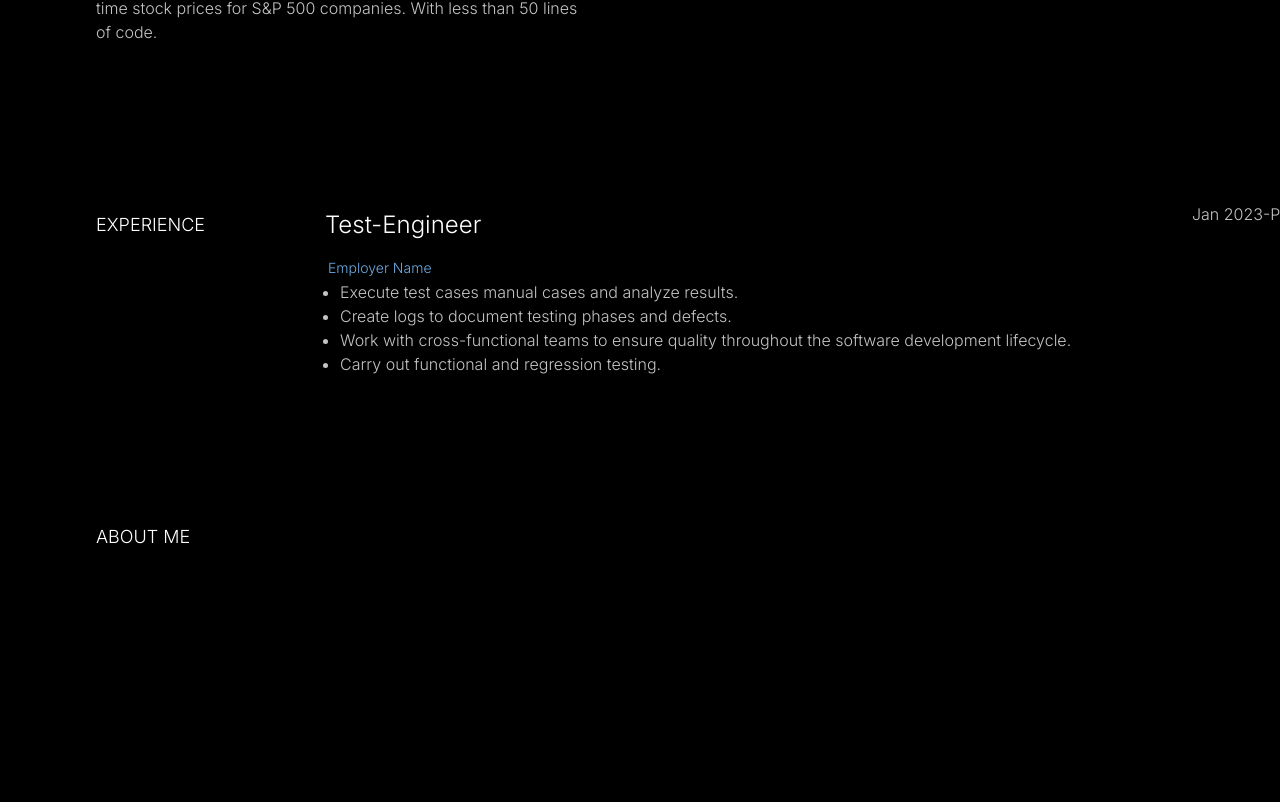
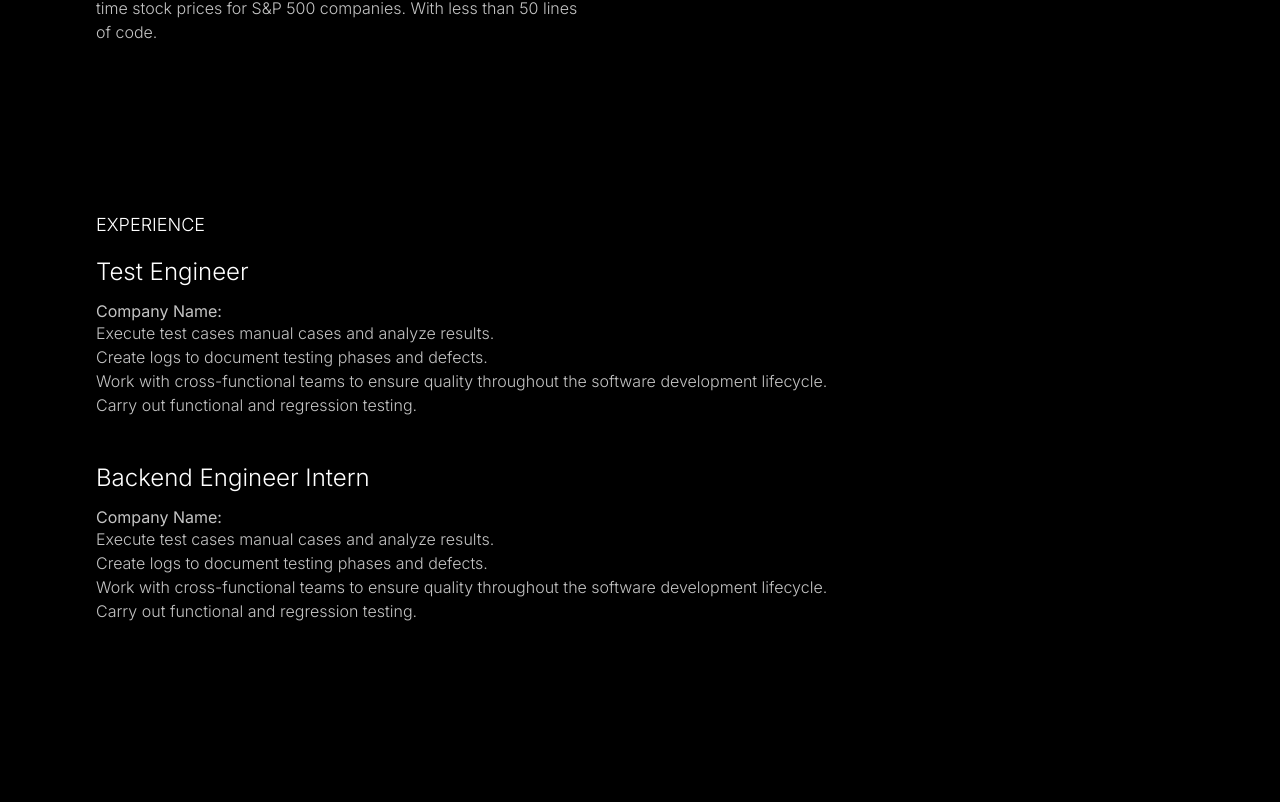
Before and after one commit to rolando1515/website, a Next.js app: page / in a window 1280 px wide. Shown: the part 1358-2160 px from the top of the page. Built offline with nearby package versions, Linux system fonts and the light colour scheme.

Commit message:
added scroll movement, experience

```diff
--- a/src/styles/GlobalStyle.tsx
+++ b/src/styles/GlobalStyle.tsx
@@ -11,6 +11,7 @@ const GlobalStyle = createGlobalStyle`
     scroll-behavior: smooth;
     font-family: 'altone';
     font-display: block;
+    scroll-behavior: smooth;
 
     // remove blue highlight that renders over interactable elements when they
     // are tapped
--- a/src/ui/components/ExperienceCard/experienceCard.tsx
+++ b/src/ui/components/ExperienceCard/experienceCard.tsx
@@ -0,0 +1,19 @@
+import { Style } from './styles';
+
+export function ExperienceCard({ exp }: any) {
+  const { title, employer_name, responsibilities, duration } = exp;
+  return (
+    <Style.Container>
+      <hgroup>
+        <h3>{title}</h3>
+        <p>{duration}</p>
+      </hgroup>
+      <h4>Company Name: {employer_name}</h4>
+      <ul>
+        {responsibilities.map((responsibility: any) => (
+          <li key={responsibility}>{responsibility}</li>
+        ))}
+      </ul>
+    </Style.Container>
+  );
+}
--- a/src/ui/components/ExperienceCard/styles.tsx
+++ b/src/ui/components/ExperienceCard/styles.tsx
@@ -0,0 +1,19 @@
+import styled from 'styled-components';
+
+export const Style = {
+  Container: styled.article`
+    margin-bottom: 50px;
+
+    @media (max-width: 768px) {
+      ul {
+        display: flex;
+        flex-direction: column;
+        flex-wrap: wrap;
+      }
+      li {
+        font-size: 12px;
+        max-width: 95%;
+      }
+    }
+  `,
+};
--- a/src/ui/components/ProjectCard/styles.tsx
+++ b/src/ui/components/ProjectCard/styles.tsx
@@ -6,6 +6,11 @@ export const Style = {
     height: 500px;
     display: flex;
     flex-direction: column;
+
+    @media (max-width: 768px) {
+      width: 100%;
+      margin-bottom: 20px;
+    }
 
     figure {
       width: 100%;
--- a/src/ui/containers/Home/AboutMe/aboutMe.tsx
+++ b/src/ui/containers/Home/AboutMe/aboutMe.tsx
@@ -2,7 +2,7 @@ import { Style } from './styles';
 
 export function AboutMe() {
   return (
-    <Style.Container>
+    <Style.Container id="about-me">
       <h2>About Me</h2>
     </Style.Container>
   );
--- a/src/ui/containers/Home/Experience/experience.tsx
+++ b/src/ui/containers/Home/Experience/experience.tsx
@@ -1,69 +1,40 @@
+import { ExperienceCard } from 'ui/components/ExperienceCard/experienceCard';
 import { Style } from './styles';
+
+const experience_data = [
+  {
+    title: 'Test Engineer',
+    employer_name: '',
+    responsibilities: [
+      'Execute test cases manual cases and analyze results.',
+      'Create logs to document testing phases and defects.',
+      'Work with cross-functional teams to ensure quality throughout the software development lifecycle.',
+      'Carry out functional and regression testing.',
+    ],
+    duration: 'Jan 2023 - Present',
+  },
+  {
+    title: 'Backend Engineer Intern',
+    employer_name: '',
+    responsibilities: [
+      'Execute test cases manual cases and analyze results.',
+      'Create logs to document testing phases and defects.',
+      'Work with cross-functional teams to ensure quality throughout the software development lifecycle.',
+      'Carry out functional and regression testing.',
+    ],
+    duration: 'Jan 2023 - Present',
+  },
+];
 
 export function Experience() {
   return (
-    <Style.Container>
-      <div>
-        <h2>Experience</h2>
+    <Style.Container id="experience">
+      <h2>Experience</h2>
+      <div className="experience-cards">
+        {experience_data.map((exp) => (
+          <ExperienceCard key={exp.title} exp={exp} />
+        ))}
       </div>
-
-      <div>
-        <h3>Test-Engineer</h3>
-        <ul>
-          <p className="employer">Employer Name</p>
-          <li>Execute test cases manual cases and analyze results.</li>
-          <li>Create logs to document testing phases and defects.</li>
-          <li>
-            Work with cross-functional teams to ensure quality throughout the
-            software development lifecycle.
-          </li>
-          <li>Carry out functional and regression testing.</li>
-        </ul>
-      </div>
-      <div>
-        {' '}
-        <h4>Jan 2023-Present</h4>{' '}
-      </div>
-
     </Style.Container>
-
-
-
-
-
-
-
-
-
   );
 }
-//There has to be a cleaner way to do this but I'm not sure how.
-// Why is the h4 conflicting?
-
-export function Experience1() {
-    return (
-      <Style.Container>
-        <div>
-          <h2></h2>
-        </div>
-
-        <div>
-          <h3>Backend engineer intern </h3>
-          <ul>
-            <p className="employer">Employer Name</p>
-            <li>Example 1</li>
-            <li>example2</li>
-            <li>
-              Work with cross-functional teams to ensure quality throughout the
-              software development lifecycle.
-            </li>
-            <li>Carry out functional and regression testing.</li>
-          </ul>
-        </div>
-        <div>
-          {' '}
-          <h4>Jan 2023-Present</h4>{' '}
-        </div>
-      </Style.Container>
-    );
-  }
--- a/src/ui/containers/Home/Experience/styles.tsx
+++ b/src/ui/containers/Home/Experience/styles.tsx
@@ -6,6 +6,7 @@ export const Style = {
     max-width: var(--max-width);
     height: auto;
     display: flex;
+    flex-direction: column;
     padding: 75px 0;
 
     h2 {
@@ -17,77 +18,38 @@ export const Style = {
       text-transform: uppercase;
       color: #ffffff;
       margin-bottom: 25px;
-      margin-right: 20px;
       text-align: left;
-
     }
 
-    h3 {font-family: 'Inter';
+    h3 {
+      font-family: 'Inter';
       font-style: normal;
       font-weight: 300;
       font-size: 24px;
       line-height: 22px;
       color: #ffffff;
-      //  text-align: center;
-      margin-left: 100px;
-      margin-bottom: 20px;
-
     }
-    h4 {width: 142px;
-        height: 24px;
+    h4 {
+      width: 142px;
       font-family: 'Inter';
       font-style: normal;
-        font-weight: 300;
+      font-weight: 500;
       font-size: 16px;
-        line-height: 0px;
-        color: #C4C4C4;
+      color: #c4c4c4;
+    }
 
+    ul {
+      list-style: none;
+    }
 
-
-
-      }
-      li{width: 852px;
-         height: 24px;
+    li {
+      width: 852px;
       font-family: 'Inter';
       font-style: normal;
       font-weight: 300;
       font-size: 16px;
       line-height: 24px;
-         color: #C4C4C4;
-         margin-left: 115px;
-         // margin-right: 200px;
+      color: #c4c4c4;
     }
-
-      .employer {width: 171px;
-                 height: 24px;
-                 font-family: 'Inter';
-                 font-style: normal;
-                 font-weight: 300;
-                 font-size: 14px;
-                 line-height: 24px;
-                 color: #6CACE4;
-                 margin-left: 103px;
-                }
-
-
-
-
-
-
-
-
-
-
-
-
-
-
-
-
-
-
-
-
-
   `,
 };
--- a/src/ui/containers/Home/FeaturedProjects/featuredProjects.tsx
+++ b/src/ui/containers/Home/FeaturedProjects/featuredProjects.tsx
@@ -16,7 +16,7 @@ const project_data = [
 
 export function FeaturedProjects() {
   return (
-    <Style.Container>
+    <Style.Container id="projects">
       <h2>FEATURED PROJECTS</h2>
       <div className="projects">
         {project_data.map(({ detail, title }) => (
--- a/src/ui/containers/Home/FeaturedProjects/styles.tsx
+++ b/src/ui/containers/Home/FeaturedProjects/styles.tsx
@@ -24,6 +24,10 @@ export const Style = {
     div.projects {
       display: flex;
       justify-content: space-between;
+
+      @media (max-width: 768px) {
+        flex-direction: column;
+      }
     }
   `,
 };
--- a/src/ui/containers/Home/Hero/styles.tsx
+++ b/src/ui/containers/Home/Hero/styles.tsx
@@ -33,6 +33,11 @@ export const Style = {
       -webkit-background-clip: text;
       -webkit-text-fill-color: transparent;
       background-clip: text;
+
+      @media (max-width: 768px) {
+        font-size: 40px;
+        line-height: 125%;
+      }
     }
 
     p {
--- a/src/ui/shared/Header/header.tsx
+++ b/src/ui/shared/Header/header.tsx
@@ -10,9 +10,15 @@ export function Header() {
       <div className="header-content">
         <span className="header-logo">R.L</span>
         <ul>
-          <li>Projects</li>
-          <li>Resume</li>
-          <li>About Me</li>
+          <li>
+            <a href="#projects">Projects</a>
+          </li>
+          <li>
+            <a href="#experience">Experience</a>
+          </li>
+          <li>
+            <a href="#about-me">About Me</a>
+          </li>
         </ul>
       </div>
     </Style.Container>
--- a/src/ui/shared/Header/styles.tsx
+++ b/src/ui/shared/Header/styles.tsx
@@ -10,8 +10,6 @@ export const Style = {
     display: grid;
     place-items: center;
     background-color: #000000;
-
-
 
     .flex-container {
       display: flex;
@@ -30,7 +28,7 @@ export const Style = {
       display: flex;
       align-items: center;
       justify-content: space-between;
-      color: #FFFFFF;
+      color: #ffffff;
     }
 
     .header-logo {
@@ -42,7 +40,7 @@ export const Style = {
       font-weight: 600;
       font-size: 25px;
       line-height: 64px;
-      color: #FFFFFF;
+      color: #ffffff;
     }
 
     ul {
@@ -55,13 +53,20 @@ export const Style = {
       display: inline-block;
       margin-left: 60px;
       font-size: 16px;
+
+      a {
+        font-size: 16px;
         font-family: 'Inter';
         font-style: normal;
         font-weight: 300;
         font-size: 15px;
         line-height: 48px;
-
       }
 
+      @media (max-width: 768px) {
+        margin-left: 15px;
+        font-size: 12px;
+      }
+    }
   `,
 };
```
Lines whose indentation alone changed are shown as unchanged.
